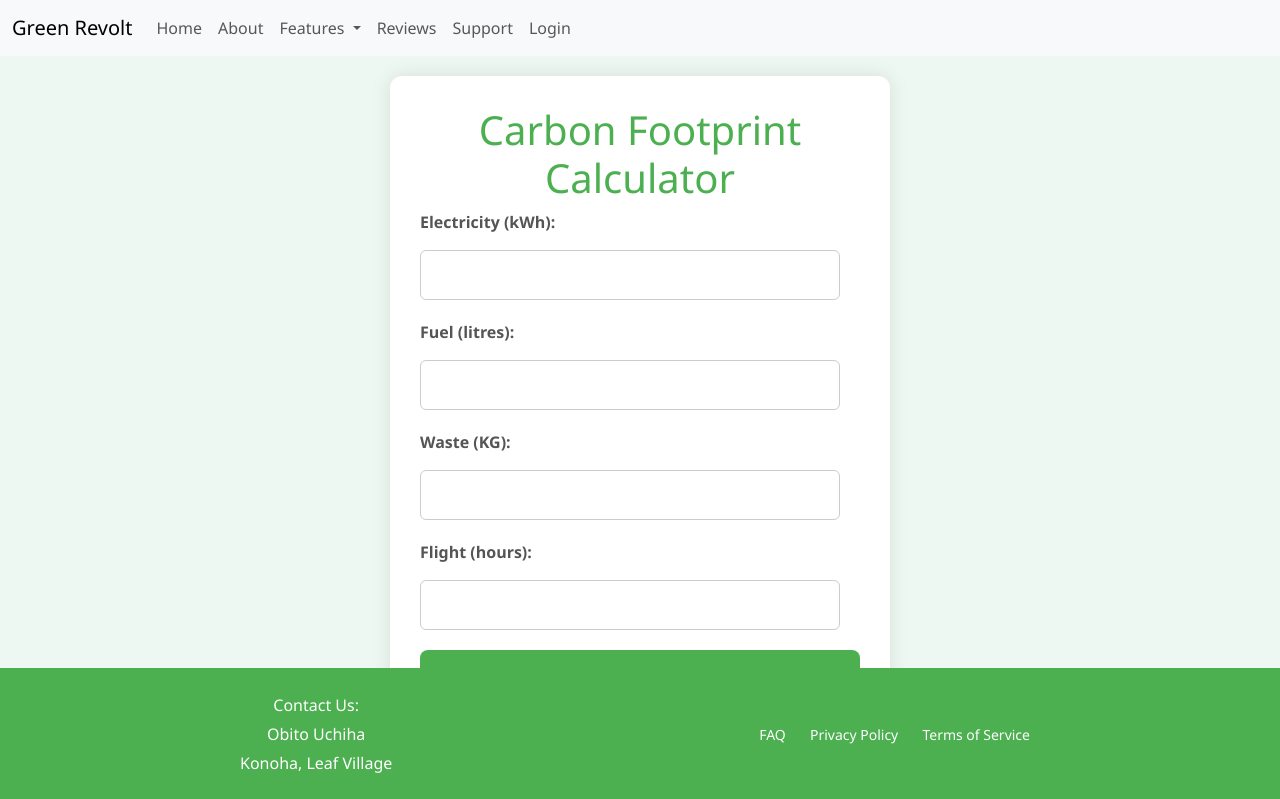
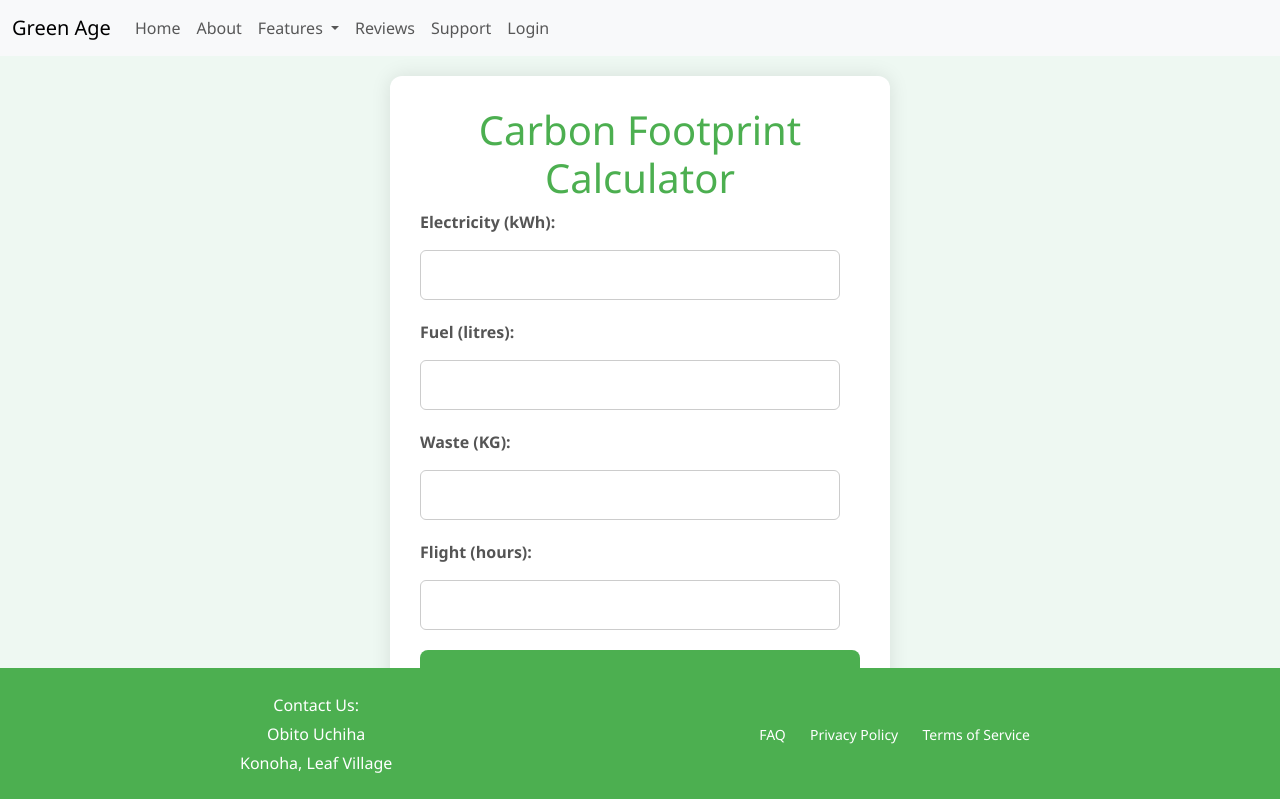
Before and after one commit to RudrasSingh/GreenTech-h4b-24, a Python web app: template templates/footprint.html in a window 1280 px wide. Shown: the top 799 px of the page. Run offline with Jinja, Linux system fonts and the light colour scheme; the template is opened without the code that fills it, so the values that code supplies are empty; some libraries are stand-ins or nearby versions.

Commit message:
updated codebas

```diff
--- a/templates/footprint.html
+++ b/templates/footprint.html
@@ -108,7 +108,7 @@
     <!-- Navbar -->
     <nav class="navbar navbar-expand-lg navbar-light bg-light w-100">
         <div class="container-fluid">
-            <a class="navbar-brand" href="/templates/index.html">Green Revolt</a>
+            <a class="navbar-brand" href="/templates/index.html">Green Age</a>
             <button class="navbar-toggler" type="button" data-bs-toggle="collapse" data-bs-target="#navbarNav" aria-controls="navbarNav" aria-expanded="false" aria-label="Toggle navigation">
                 <span class="navbar-toggler-icon"></span>
             </button>
```
